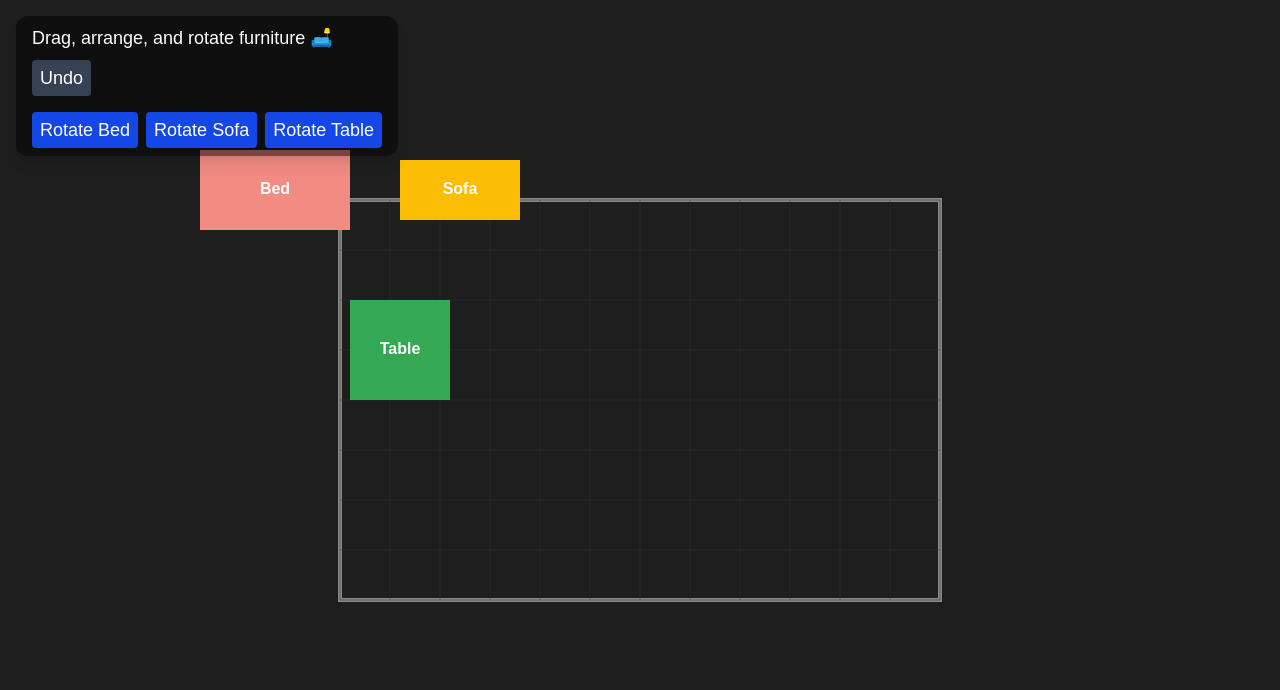
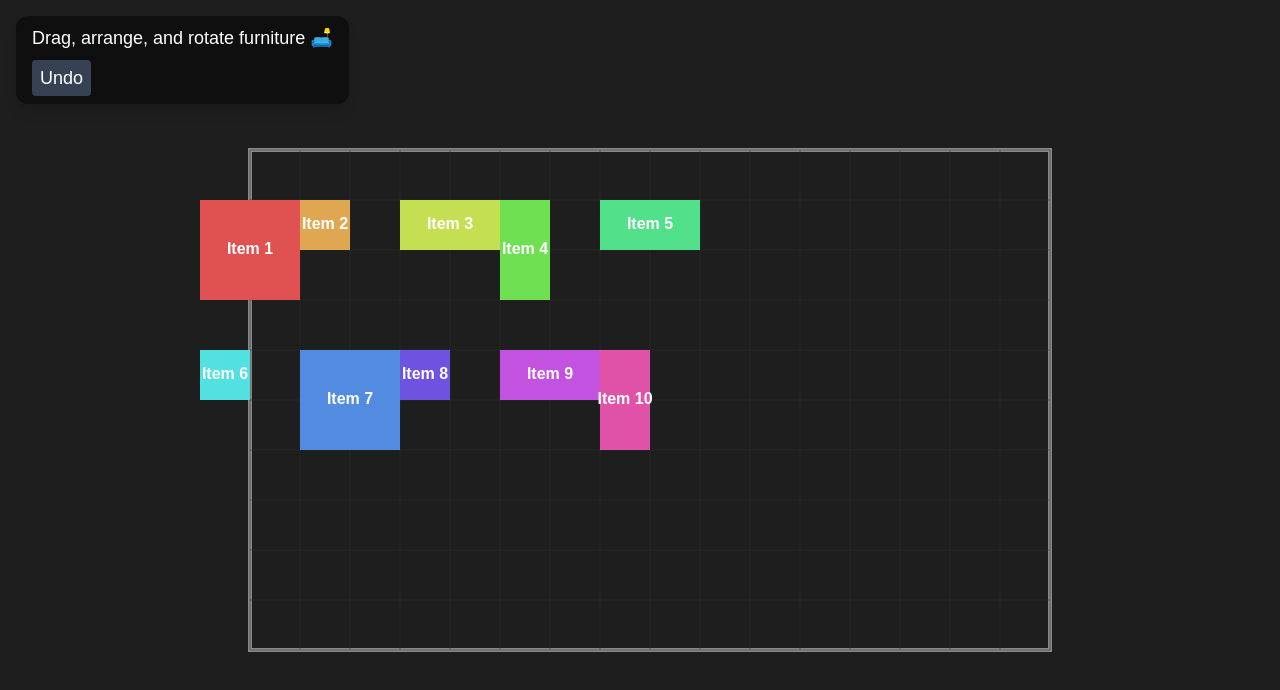
Before and after one commit to IamMoosa/smart-room-designer, a Next.js app: page /room in a window 1280 px wide. Shown: the top 690 px of the page. Built offline with nearby package versions, Linux system fonts and the light colour scheme.

Commit message:
minor grid fix.

```diff
--- a/src/app/room/page.tsx
+++ b/src/app/room/page.tsx
@@ -22,58 +22,43 @@ type RoomDesignerProps = {
 export default function RoomDesigner({ roomWidth: propRoomWidth, roomHeight: propRoomHeight, initialFurniture: propFurniture }: RoomDesignerProps) {
     const canvasRef = useRef<HTMLCanvasElement | null>(null);
     // Room boundary (fixed size, centered or from props)
-    const roomWidth = propRoomWidth ?? 600;
-    const roomHeight = propRoomHeight ?? 400;
-    const [canvasSize, setCanvasSize] = useState({ width: 900, height: 600 });
-    const roomX = (canvasSize.width - roomWidth) / 2;
-    const roomY = (canvasSize.height - roomHeight) / 2;
+    const gridSize = 50;
+    // Ensure room and canvas are multiples of gridSize
+    const roomWidth = Math.ceil((propRoomWidth ?? 800) / gridSize) * gridSize;
+    const roomHeight = Math.ceil((propRoomHeight ?? 500) / gridSize) * gridSize;
+    const [canvasSize, setCanvasSize] = useState({
+      width: roomWidth + gridSize * 6,
+      height: roomHeight + gridSize * 6,
+    });
+    const roomX = Math.round((canvasSize.width - roomWidth) / 2 / gridSize) * gridSize;
+    const roomY = Math.round((canvasSize.height - roomHeight) / 2 / gridSize) * gridSize;
 
     // Predefined furniture pieces or from props
-    const defaultFurniture: RoomObject[] = [
-      {
-        id: "bed",
-        x: roomX + 50,
-        y: roomY + 50,
-        w: 150,
-        h: 80,
-        color: "#f28b82",
-        label: "Bed",
-        rotation: 0,
-      },
-      {
-        id: "sofa",
-        x: roomX + 250,
-        y: roomY + 60,
-        w: 120,
-        h: 60,
-        color: "#fbbc04",
-        label: "Sofa",
-        rotation: 0,
-      },
-      {
-        id: "table",
-        x: roomX + 200,
-        y: roomY + 200,
-        w: 100,
-        h: 100,
-        color: "#34a853",
-        label: "Table",
-        rotation: 0,
-      },
-    ];
+    // Place furniture in a grid pattern, support many pieces
+    const defaultFurniture: RoomObject[] = Array.from({ length: 10 }).map((_, i) => ({
+      id: `furniture${i}`,
+      x: roomX + gridSize + (i % 5) * gridSize * 2,
+      y: roomY + gridSize + Math.floor(i / 5) * gridSize * 3,
+      w: gridSize * (i % 2 === 0 ? 2 : 1),
+      h: gridSize * (i % 3 === 0 ? 2 : 1),
+      color: `hsl(${i * 36}, 70%, 60%)`,
+      label: `Item ${i + 1}`,
+      rotation: 0,
+    }));
     const [objects, setObjects] = useState<RoomObject[]>(
       propFurniture
         ? propFurniture.map((f, i) => ({
             ...f,
-            x: roomX + 50 + i * 60,
-            y: roomY + 50 + i * 40,
+            x: roomX + gridSize + (i % 5) * gridSize * 2,
+            y: roomY + gridSize + Math.floor(i / 5) * gridSize * 3,
+            w: Math.ceil((f.w ?? gridSize * 2) / gridSize) * gridSize,
+            h: Math.ceil((f.h ?? gridSize * 1) / gridSize) * gridSize,
             rotation: 0,
           } as RoomObject))
         : defaultFurniture
     );
     const [dragging, setDragging] = useState<DraggingObject | null>(null);
     const [history, setHistory] = useState<RoomObject[][]>([]);
-    const gridSize = 50;
 
     useEffect(() => {
       function handleResize() {
@@ -176,29 +161,47 @@ export default function RoomDesigner({ roomWidth: propRoomWidth, roomHeight: pro
       );
     }
 
+    let clickTimer: NodeJS.Timeout | null = null;
     function handleMouseDown(e: React.MouseEvent<HTMLCanvasElement>) {
       const rect = canvasRef.current?.getBoundingClientRect();
       if (!rect) return;
       const x = e.clientX - rect.left;
       const y = e.clientY - rect.top;
 
-      const found = objects.find(
-        (o) => isPointInRotatedRect(o, x, y)
-      );
-
-      if (found) {
+      const foundIdx = objects.findIndex((o) => isPointInRotatedRect(o, x, y));
+      if (foundIdx !== -1) {
+        // If not dragging, rotate on click (single click)
+        clickTimer = setTimeout(() => {
+          setObjects((prev) =>
+            prev.map((o, i) =>
+              i === foundIdx
+                ? {
+                    ...o,
+                    rotation: (o.rotation + 90) % 360,
+                    w: o.rotation % 180 === 0 ? o.h : o.w,
+                    h: o.rotation % 180 === 0 ? o.w : o.h,
+                  }
+                : o
+            )
+          );
+        }, 180);
+        // If mouse moves, treat as drag
         setDragging({
-          ...found,
-          offsetX: x - found.x,
-          offsetY: y - found.y,
-          snapX: found.x,
-          snapY: found.y,
+          ...objects[foundIdx],
+          offsetX: x - objects[foundIdx].x,
+          offsetY: y - objects[foundIdx].y,
+          snapX: objects[foundIdx].x,
+          snapY: objects[foundIdx].y,
         });
       }
     }
 
     function handleMouseMove(e: React.MouseEvent<HTMLCanvasElement>) {
       if (!dragging) return;
+      if (clickTimer) {
+        clearTimeout(clickTimer);
+        clickTimer = null;
+      }
       const rect = canvasRef.current?.getBoundingClientRect();
       if (!rect) return;
       const x = e.clientX - rect.left;
@@ -215,6 +218,10 @@ export default function RoomDesigner({ roomWidth: propRoomWidth, roomHeight: pro
     }
 
     function handleMouseUp() {
+      if (clickTimer) {
+        clearTimeout(clickTimer);
+        clickTimer = null;
+      }
       if (dragging) {
         const movedObj = { ...dragging, x: dragging.snapX, y: dragging.snapY };
         const others = objects.filter((o) => o.id !== dragging.id);
@@ -301,17 +308,7 @@ export default function RoomDesigner({ roomWidth: propRoomWidth, roomHeight: pro
               Undo
             </button>
           </div>
-          <div className="flex gap-2 mt-2">
-            {objects.map((obj) => (
-              <button
-                key={obj.id}
-                onClick={() => handleRotate(obj.id)}
-                className="px-2 py-1 bg-blue-700 rounded"
-              >
-                Rotate {obj.label}
-              </button>
-            ))}
-          </div>
+          {/* Rotation instructions removed, now click object to rotate */}
         </div>
       </motion.div>
     );
```
